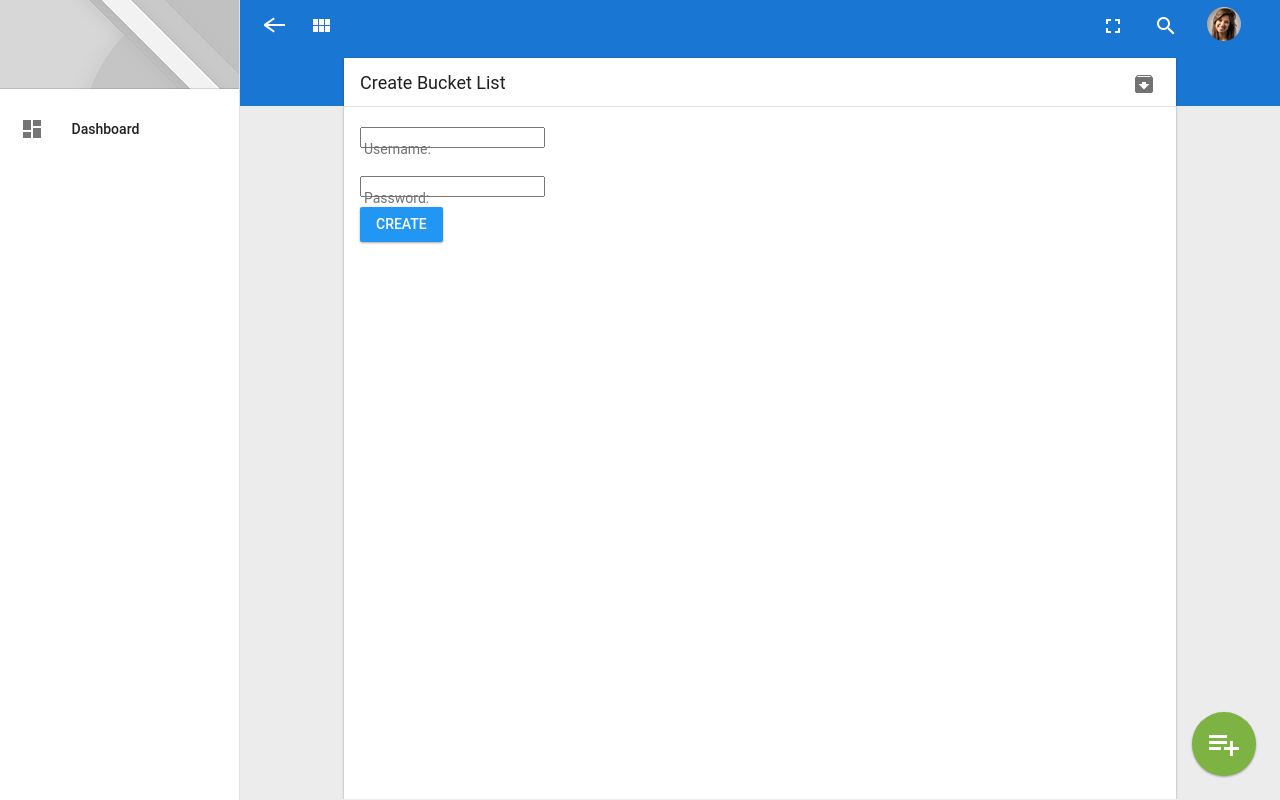
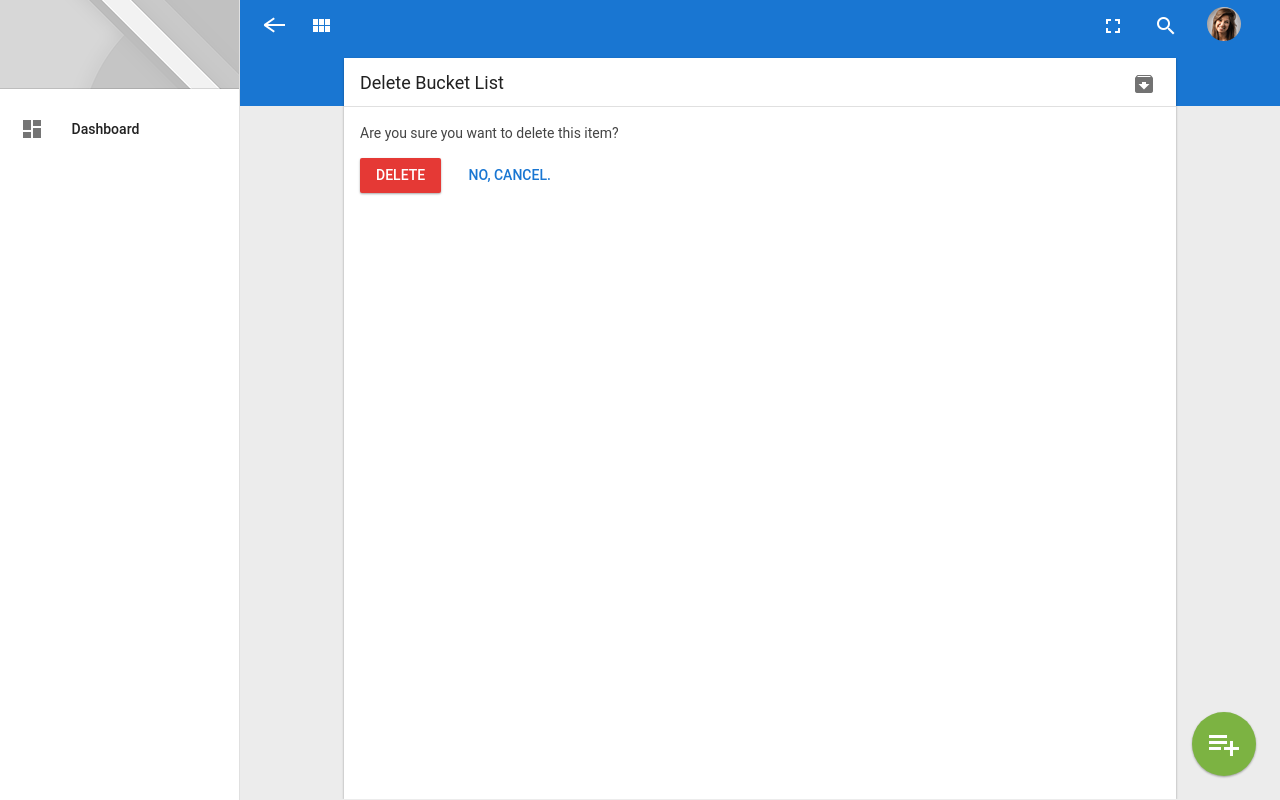
Before and after one commit to njuki/bucketlist, a Django app: template blist_ui/templates/delete.html in a window 1280 px wide. Run offline with Django 3.2, Linux system fonts and the light colour scheme; the template is opened without the code that fills it: values that come from a table or form of the project are taken from there, others are empty; parts of the project's set-up code (start-up, migrations or seed data) failed here and were passed over; some libraries are stand-ins or nearby versions.

Commit message:
modified delete template and update the readme file

```diff
--- a/blist_ui/templates/delete.html
+++ b/blist_ui/templates/delete.html
@@ -7,40 +7,19 @@
 						<div class="md-card-toolbar-actions">
 							<i class="md-icon material-icons">&#xE149;</i>
 						</div>
-						<h3 class="md-card-toolbar-heading-text large">Create Bucket List</h3>
-					</div>
-					<div class="md-card-content" id="todo_list">
-					<form action="" method="post">
-					{% csrf_token %}
-					{% if err %}
-					<div style="display: block; padding: 5px">
-						<div class="uk-notify-message uk-notify-message-danger" style="opacity: 1; margin-top: 0px; margin-bottom: 10px;">
-							<div>
-								Error! {{ err }}
-							</div>
-						</div>
+						<h3 class="md-card-toolbar-heading-text large">Delete Bucket List</h3>
 					</div>
 
-					{% endif %}
-					{% for field in form %}
-					<div class="uk-grid">
-                        <div class="uk-width-medium-1-1 parsley-row">
-                        <div class="md-input-wrapper"><label for="wizard_fullname">{{ field.label_tag }}</label>
-                        {{ field }}
-                        <span class="md-input-bar"></span></div>
-                        </div>
-                        {% if field.errors %}
-                        <div class="parsley-errors-list filled" id="parsley-id-4"><span class="parsley-required">{{ field.errors }}</span></div>
-                        {% endif %}
-                       </div>
-                       {% endfor %}
-                       <div class="uk-width-medium-1-6 parsley-row" style="margin-top: 10px">
-                            <button class="md-btn md-btn-primary md-btn-wave-light waves-effect waves-button waves-light" href="components_buttons.html#">Create</button>
-                        </div>
-					</form>
+<div class="md-card-content" id="todo_list">
+<p>Are you sure you want to delete this item?</p>
+<form action="" method="POST">
+  {% csrf_token %}
 
-					</div>
+ <button class="md-btn md-btn-danger md-btn-wave-light waves-effect waves-button waves-light">Delete</button>
+  <a href="{% url 'home' %}" class="md-btn md-btn-flat md-btn-flat-primary md-btn-wave waves-effect waves-button">No, cancel.</a>
+</form>
 				</div>
 			</div>
 		</div>
+		</div>
 	{% endblock %}
--- a/blist_ui/templates/update.html
+++ b/blist_ui/templates/update.html
@@ -7,7 +7,7 @@
 						<div class="md-card-toolbar-actions">
 							<i class="md-icon material-icons">&#xE149;</i>
 						</div>
-						<h3 class="md-card-toolbar-heading-text large">Create Bucket List</h3>
+						<h3 class="md-card-toolbar-heading-text large">Update Bucket List</h3>
 					</div>
 					<div class="md-card-content" id="todo_list">
 					<form action="" method="post">
```
Also changed, not shown: README.md.
